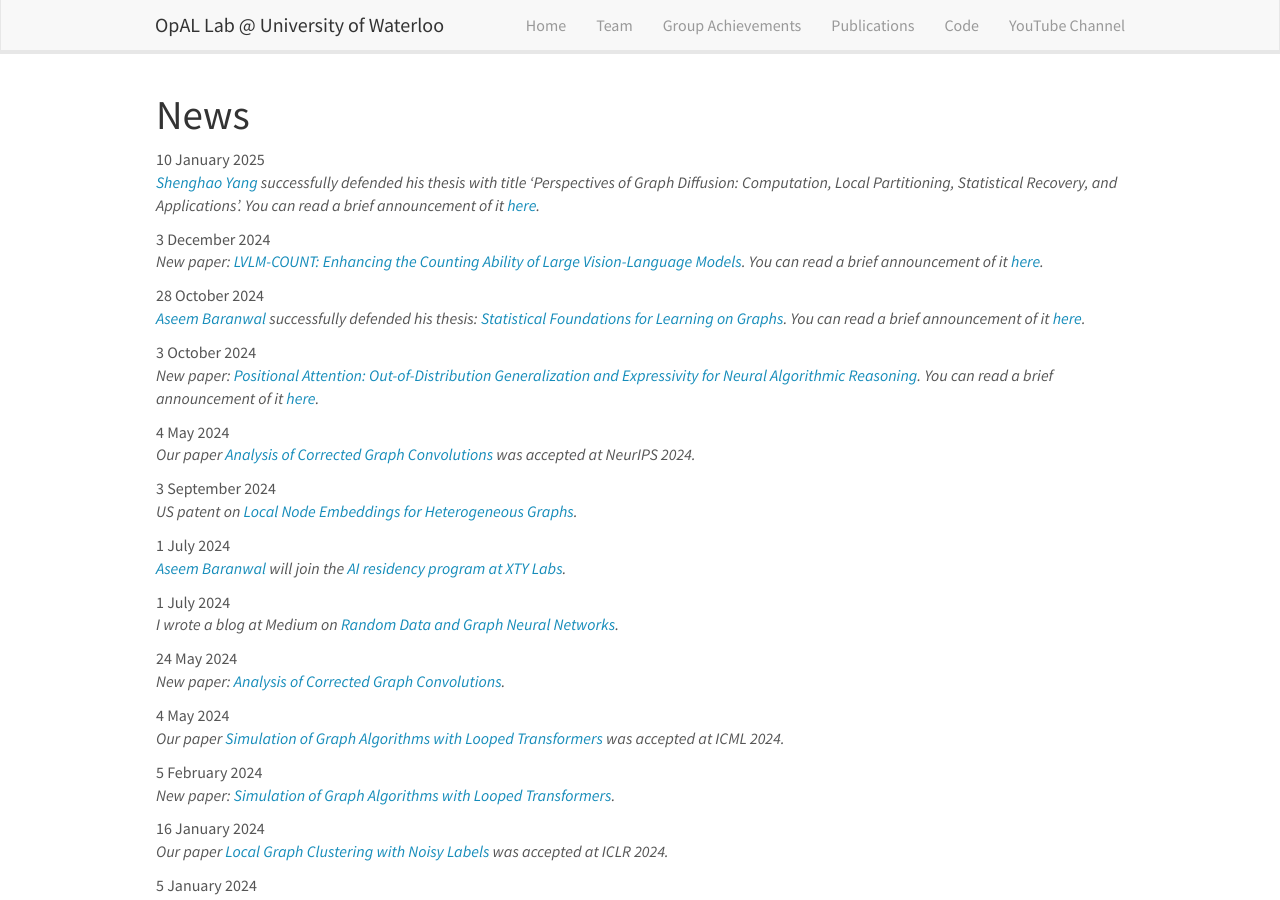
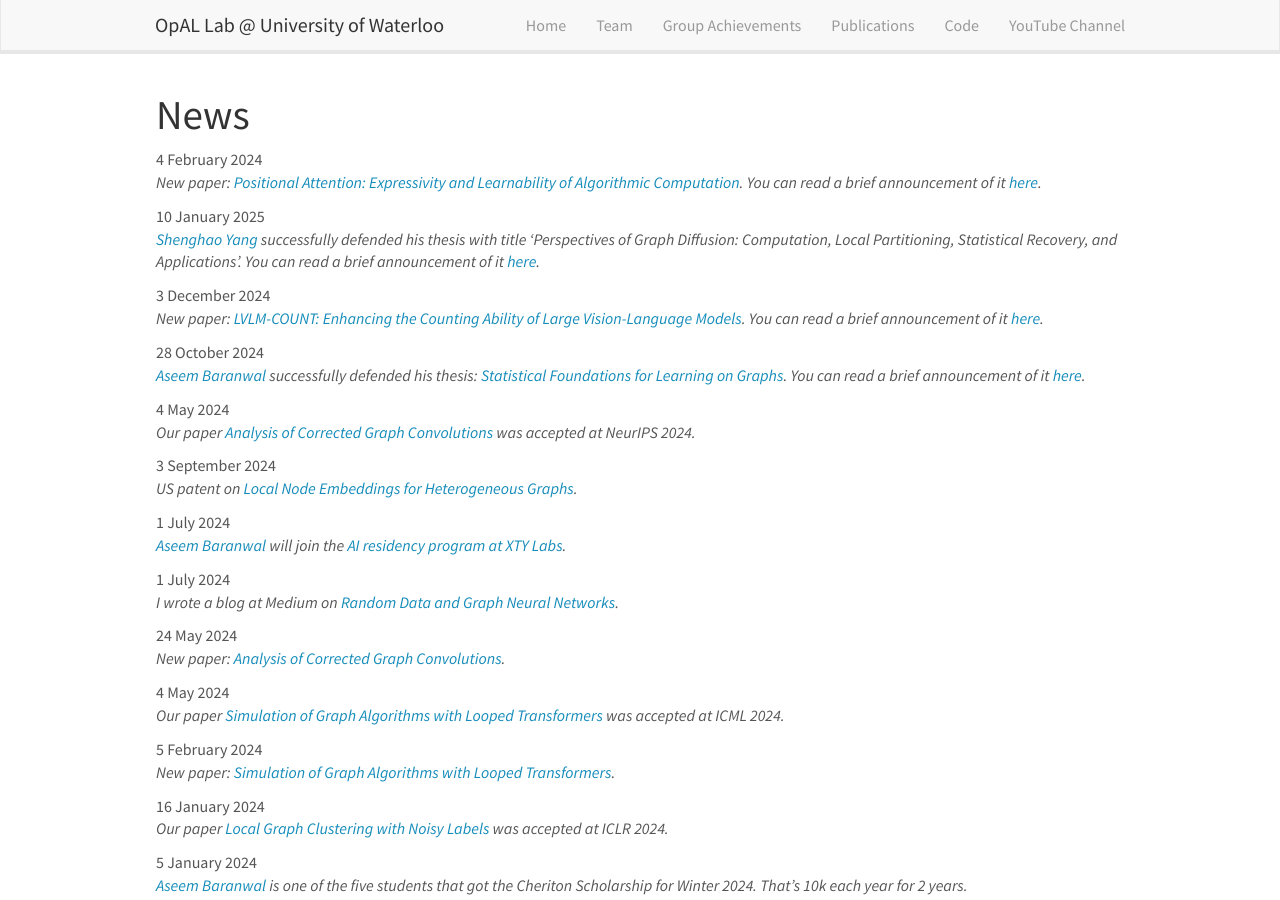
Before and after one commit to opallab/opallab.github.io, a Jekyll site: the page built from _pages/allnews.md, in a window 1280 px wide and 900 px high. Built offline with Jekyll 4.4.1, drawn with Linux system fonts in a browser that asks for light colours; nearby versions of some CDN libraries.

Commit message:
graduation

```diff
--- a/_data/news.yml
+++ b/_data/news.yml
@@ -1,3 +1,6 @@
+- date: 4 February 2024
+  headline: "New paper: <a href='https://arxiv.org/abs/2410.01686'>Positional Attention: Expressivity and Learnability of Algorithmic Computation</a>. You can read a brief announcement of it <a href='https://x.com/kfountou/status/1886636672114159936'>here</a>."
+
 - date: 10 January 2025
   headline: "<a href='https://cs.uwaterloo.ca/~s286yang/'>Shenghao Yang</a> successfully defended his thesis with title 'Perspectives of Graph Diffusion: Computation, Local Partitioning, Statistical Recovery, and Applications'. You can read a brief announcement of it <a href='https://x.com/kfountou/status/1877822281243619446'>here</a>."
 
@@ -6,9 +9,6 @@
 
 - date: 28 October 2024
   headline: "<a href='https://aseemrb.me'>Aseem Baranwal</a> successfully defended his thesis: <a href='https://uwspace.uwaterloo.ca/items/291d10bc-ba68-4beb-9984-6daa021f6e86'>Statistical Foundations for Learning on Graphs</a>. You can read a brief announcement of it <a href='https://x.com/kfountou/status/1849158350262427932'>here</a>."
-
-- date: 3 October 2024
-  headline: "New paper: <a href='https://arxiv.org/abs/2410.01686'>Positional Attention: Out-of-Distribution Generalization and Expressivity for Neural Algorithmic Reasoning</a>. You can read a brief announcement of it <a href='https://x.com/kfountou/status/1841656488651043043'>here</a>."
 
 - date: 4 May 2024
   headline: "Our paper <a href='https://arxiv.org/abs/2405.13987'>Analysis of Corrected Graph Convolutions</a> was accepted at NeurIPS 2024."
```
